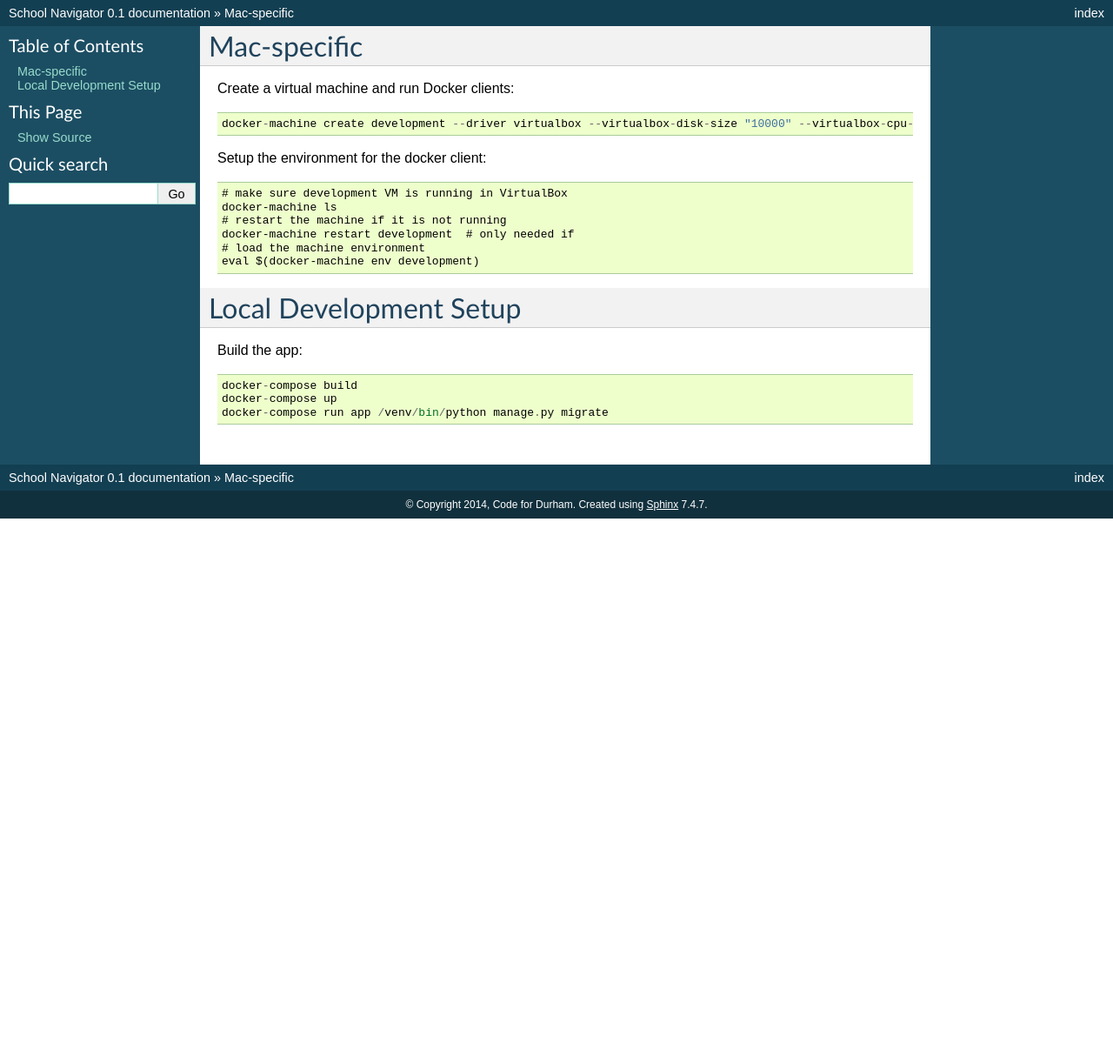
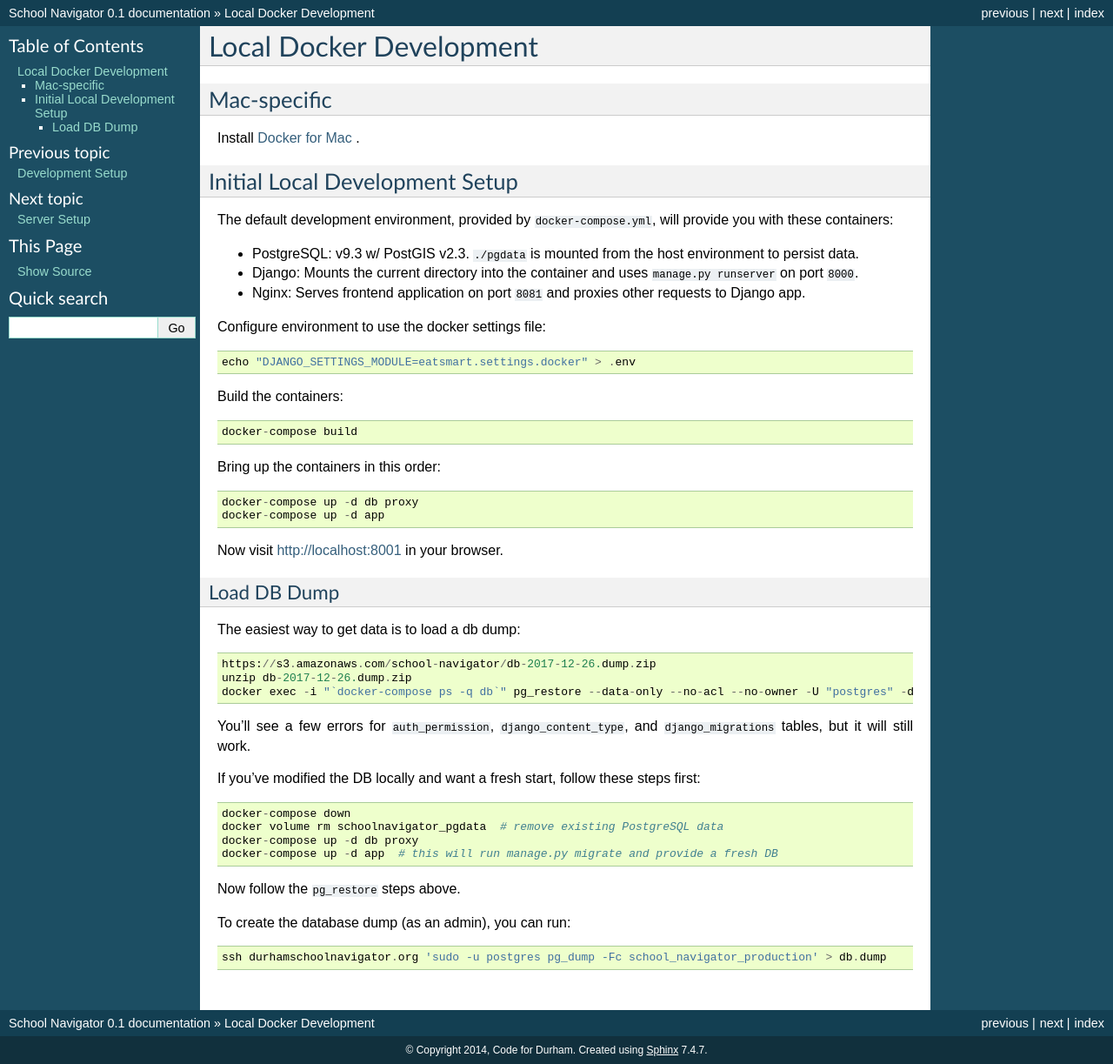
Before and after one commit to codefordurham/school-navigator, a Sphinx documentation site: the page built from docs/docker.rst, in a window 1280 px wide. Shown: the whole page at 87% size. Built offline with Sphinx 7.4.7, drawn with Linux system fonts in a browser that asks for light colours; before the commit the page ends 900 px from its top, so only the background shows below that.

Commit message:
add docker docs

```diff
--- a/docs/docker.rst
+++ b/docs/docker.rst
@@ -1,25 +1,58 @@
+Local Docker Development
+========================
+
+
 Mac-specific
 ------------
 
-Create a virtual machine and run Docker clients::
-
-  docker-machine create development --driver virtualbox --virtualbox-disk-size "10000" --virtualbox-cpu-count 2 --virtualbox-memory "4096"
-
-Setup the environment for the docker client::
-
-  # make sure development VM is running in VirtualBox
-  docker-machine ls
-  # restart the machine if it is not running
-  docker-machine restart development  # only needed if
-  # load the machine environment
-  eval $(docker-machine env development)
+Install `Docker for Mac <https://www.docker.com/docker-mac>`_ .
 
 
-Local Development Setup
------------------------
+Initial Local Development Setup
+-------------------------------
 
-Build the app::
+The default development environment, provided by ``docker-compose.yml``, will provide you with these containers:
+
+* PostgreSQL: v9.3 w/ PostGIS v2.3. ``./pgdata`` is mounted from the host environment to persist data.
+* Django: Mounts the current directory into the container and uses ``manage.py runserver`` on port ``8000``.
+* Nginx: Serves frontend application on port ``8081`` and proxies other requests to Django app.
+
+Configure environment to use the docker settings file::
+
+  echo "DJANGO_SETTINGS_MODULE=eatsmart.settings.docker" > .env
+
+Build the containers::
 
   docker-compose build
-  docker-compose up
-  docker-compose run app /venv/bin/python manage.py migrate
+
+Bring up the containers in this order::
+
+  docker-compose up -d db proxy
+  docker-compose up -d app
+
+Now visit http://localhost:8001 in your browser.
+
+
+Load DB Dump
+~~~~~~~~~~~~
+
+The easiest way to get data is to load a db dump::
+
+  https://s3.amazonaws.com/school-navigator/db-2017-12-26.dump.zip
+  unzip db-2017-12-26.dump.zip
+  docker exec -i "`docker-compose ps -q db`" pg_restore --data-only --no-acl --no-owner -U "postgres" -d "postgres" < db.dump
+
+You'll see a few errors for ``auth_permission``, ``django_content_type``, and ``django_migrations`` tables, but it will still work.
+
+If you've modified the DB locally and want a fresh start, follow these steps first::
+
+  docker-compose down
+  docker volume rm schoolnavigator_pgdata  # remove existing PostgreSQL data
+  docker-compose up -d db proxy
+  docker-compose up -d app  # this will run manage.py migrate and provide a fresh DB
+
+Now follow the ``pg_restore`` steps above.
+
+To create the database dump (as an admin), you can run::
+
+  ssh durhamschoolnavigator.org 'sudo -u postgres pg_dump -Fc school_navigator_production' > db.dump
--- a/docs/index.rst
+++ b/docs/index.rst
@@ -27,6 +27,7 @@ Contents:
    :maxdepth: 1
 
    dev-setup
+   docker
    server-setup
    provisioning
    vagrant
```
Also changed, not shown: 1 other file.
